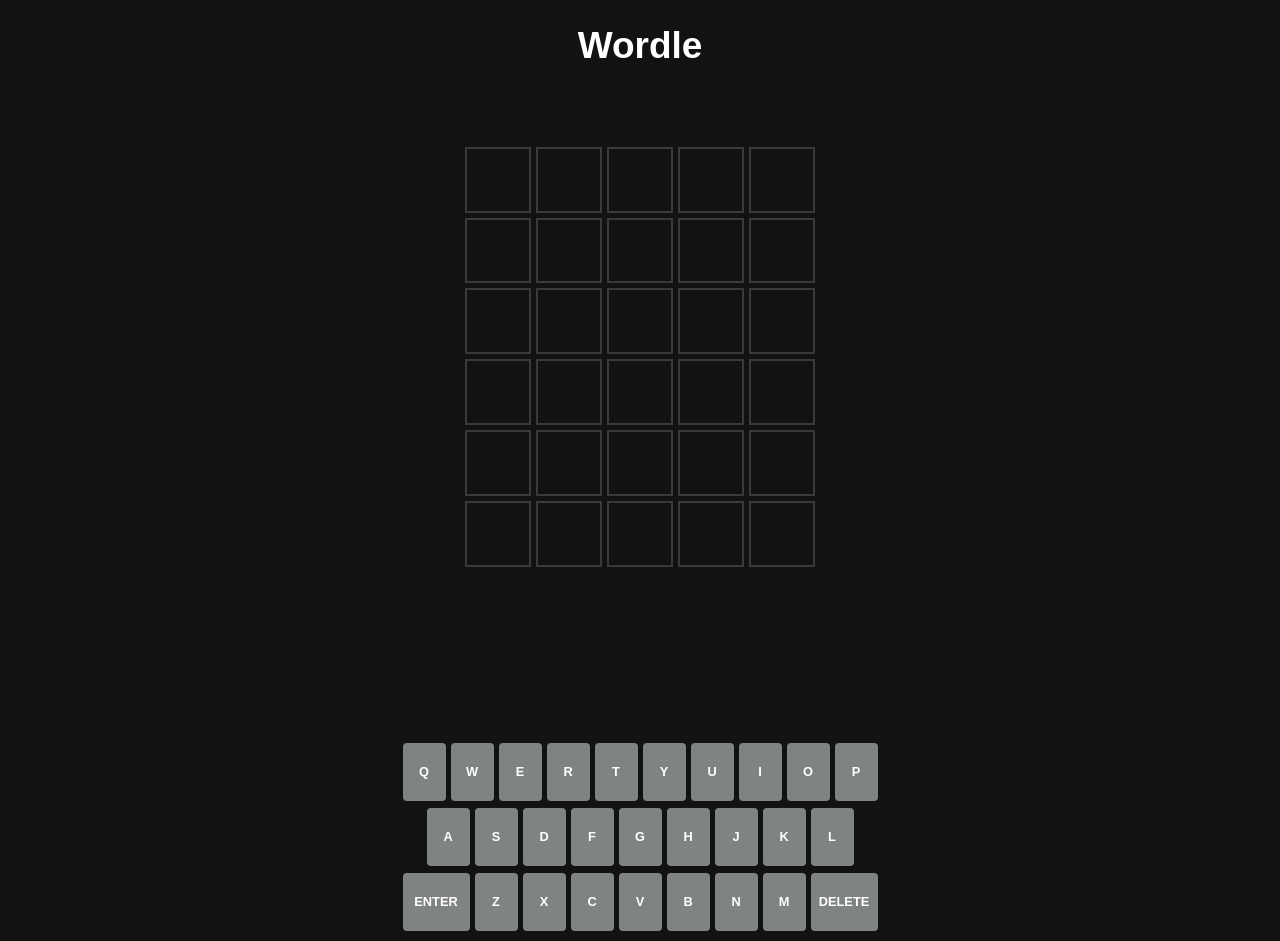
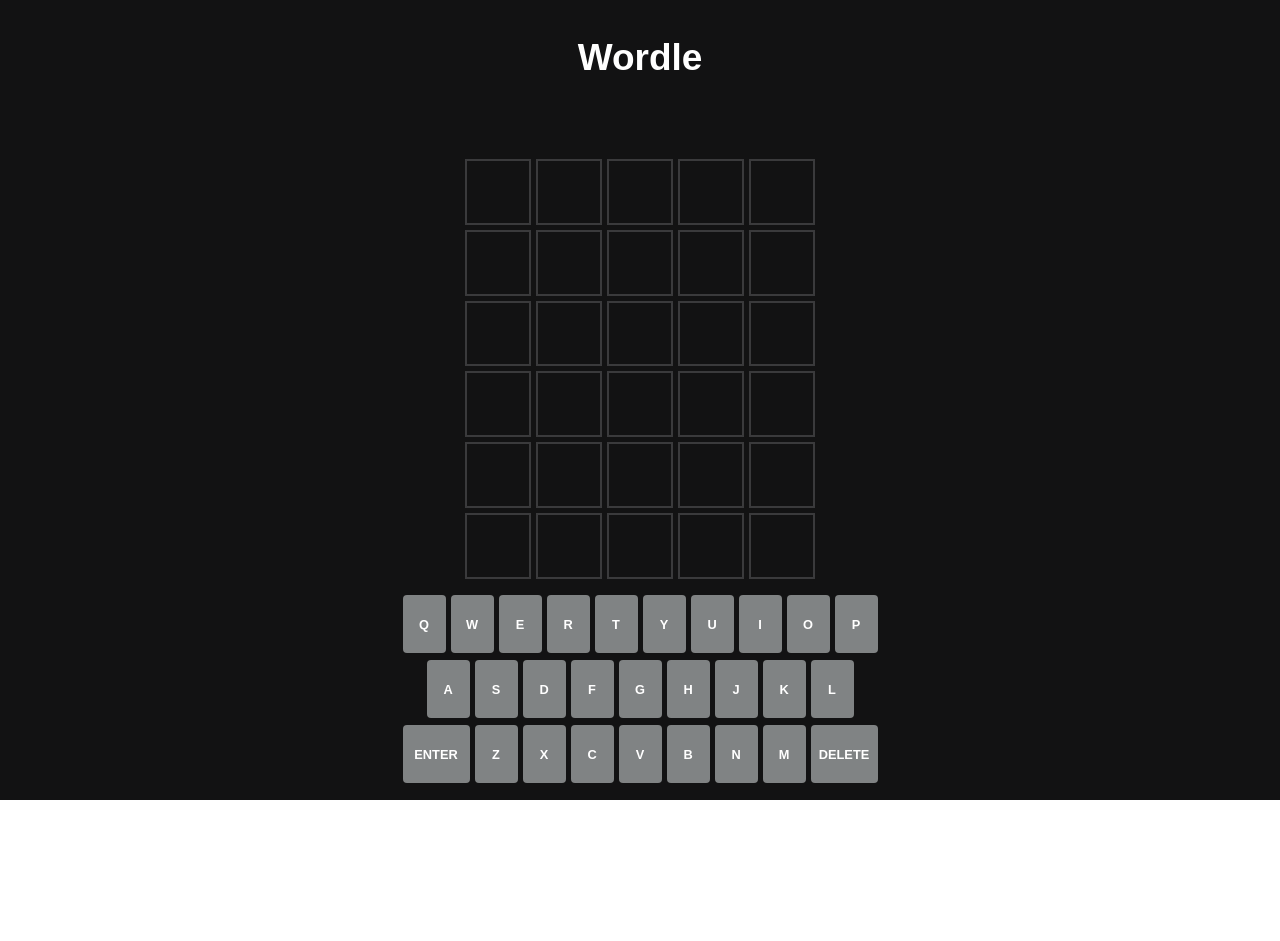
Before and after one commit to William-Feng/mini-playground, a React (Create React App) app: page / in a window 1280 px wide. After the commit the page ends 800 px from the top, so only its background shows below. Built offline with nearby package versions, Linux system fonts and the light colour scheme.

Commit message:
Configuring light/dark mode

```diff
--- a/src/App.css
+++ b/src/App.css
@@ -1,11 +1,30 @@
 * {
-  background-color: #121213;
-  color: white;
+  margin: 0;
+}
+
+.App {
   text-align: center;
   font-family: Arial, Helvetica, sans-serif;
 }
 
+.App#light {
+  background-color: white;
+  color: black;
+  width: 100%;
+  height: 100%;
+  min-height: 100vh;
+}
+
+.App#dark {
+  background-color: #121213;
+  color: white;
+  width: 100%;
+  height: 100%;
+  min-height: 100vh;
+}
+
 h1 {
+  padding-top: 1em;
   font-size: 37px;
   font-weight: 700;
 }
@@ -29,11 +48,21 @@ h1 {
 
 .letter {
   display: grid;
-  border: 2px solid #3a3a3c;
   font-size: 2rem;
   font-weight: bold;
   flex: 1;
   place-items: center;
+  color: white;
+}
+
+#dark .letter {
+  border: 2px solid #3a3a3c;
+}
+
+#light .letter {
+  border: 2px solid #d4d6da;
+  color: black;
+  /* Animations will turn the letter to white */
 }
 
 .keyboard {
@@ -43,7 +72,10 @@ h1 {
   flex-direction: column;
   margin: 5px auto;
   gap: 5px;
-  padding-top: 6em;
+  position: absolute;
+  bottom: 10px;
+  left: 50%;
+  transform: translate(-50%);
 }
 
 .key {
@@ -58,18 +90,38 @@ h1 {
   background-color: #808384;
 }
 
+#dark .key {
+  background-color: #808384;
+}
+
+#light .key {
+  background-color: #d4d6da;
+}
+
 #bigKey {
   width: 67px;
 }
 
-#correct {
+#dark #correct {
   background-color: #538d4e;
 }
 
-#partial {
+#light #correct {
+  background-color: #6baa64;
+}
+
+#dark #partial {
   background-color: #b59f3b;
 }
 
-#incorrect {
+#light #partial {
+  background-color: #cab458;
+}
+
+#dark #incorrect {
   background-color: #3a3a3c;
 }
+
+#light #incorrect {
+  background-color: #787c7e;
+}
--- a/src/App.js
+++ b/src/App.js
@@ -5,6 +5,7 @@ import Grid from "./components/Grid";
 import Keyboard from "./components/Keyboard";
 import { defaultGrid, generateWordbank } from "./components/Words";
 
+export const ThemeContext = createContext();
 export const AppContext = createContext();
 
 function App() {
@@ -19,6 +20,11 @@ function App() {
     gameOver: false,
     guessedWord: false,
   });
+
+  const [theme, setTheme] = useState("dark");
+  const toggleTheme = () => {
+    setTheme((curr) => (curr === "light" ? "dark" : "light"));
+  };
 
   useEffect(() => {
     generateWordbank().then((words) => {
@@ -67,7 +73,8 @@ function App() {
   };
 
   return (
-    <div>
+    <ThemeContext.Provider value={{ theme, toggleTheme }}>
+      <div className="App" id={theme}>
         <h1>Wordle</h1>
         <AppContext.Provider
           value={{
@@ -93,6 +100,7 @@ function App() {
           {gameOver.gameOver ? <GameOver /> : <Keyboard />}
         </AppContext.Provider>
       </div>
+    </ThemeContext.Provider>
   );
 }
 
```
Lines whose indentation alone changed are shown as unchanged.
